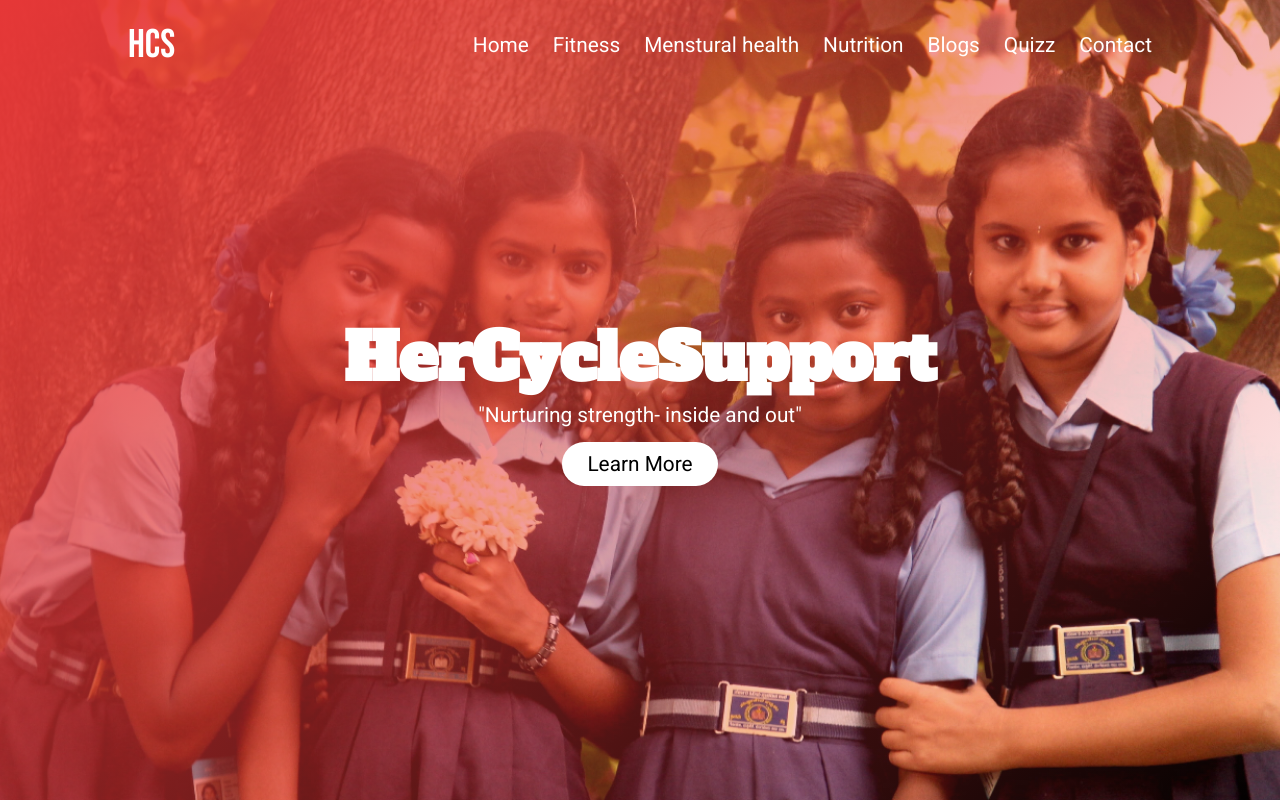
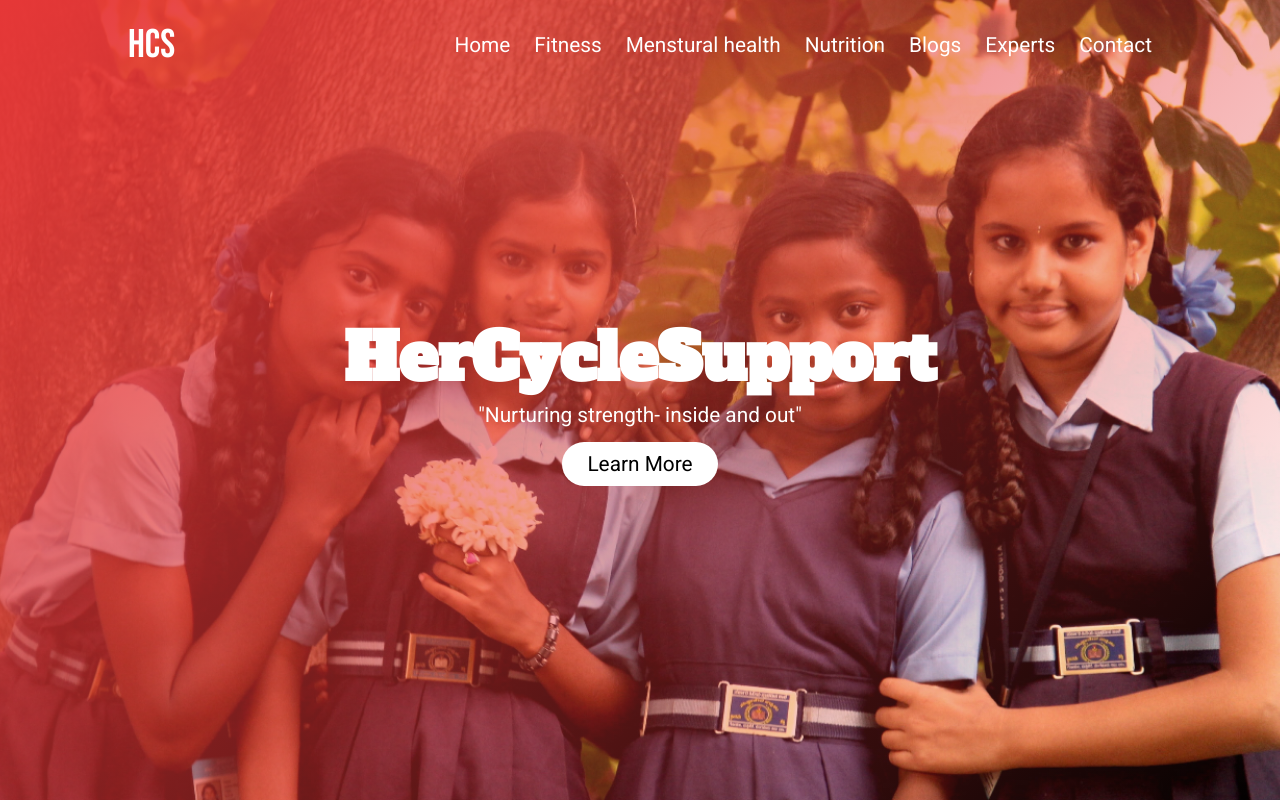
Before and after one commit to jassandhu1011/HerHarmony_EmpowerHER_2k23, a plain HTML site: page index.html in a window 1280 px wide. Drawn offline with Linux system fonts and the light colour scheme.

Commit message:
Update index.html

```diff
--- a/index.html
+++ b/index.html
@@ -25,7 +25,7 @@
               <li><a href="#">Menstural health</a></li>
               <li><a href="#">Nutrition</a></li>
               <li><a href="#">Blogs</a></li>
-              <li><a href="#">Quizz</a></li>
+              <li><a href="#">Experts</a></li>
               <li><a href="#">Contact</a></li>
             </ul>
           </nav>
```
